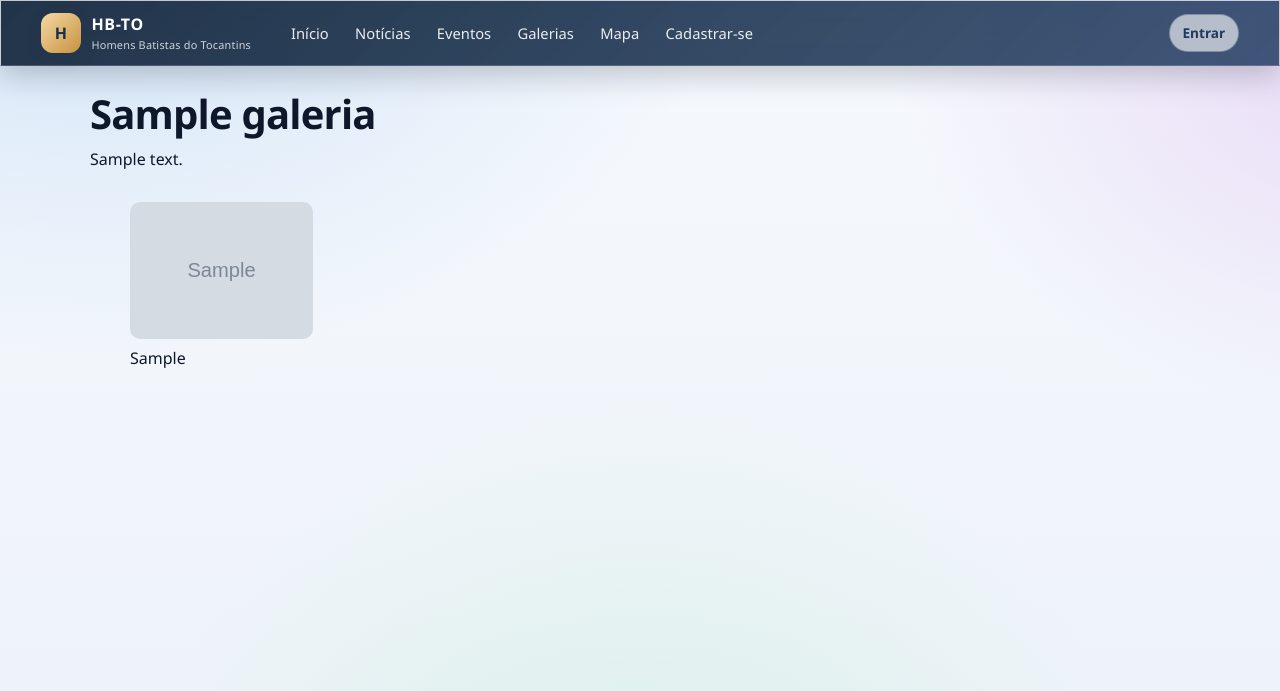
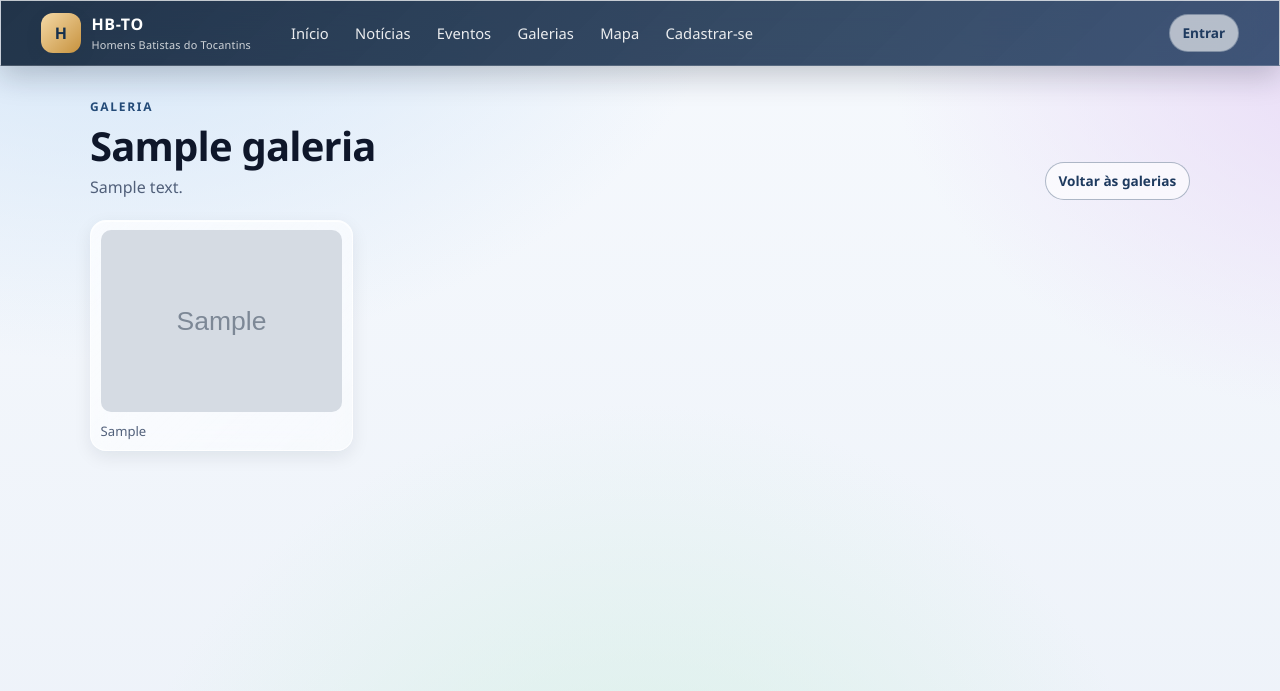
Before and after one commit to IOTABE/hdto, a Django app: a page that uses templates/content/galeria_detalhe.html in a window 1280 px wide. Shown: the top 691 px of the page. Run offline with Django 5.2, Linux system fonts and the light colour scheme; tables that the repository leaves empty hold one stand-in row (values such as "Sample post"); grey boxes marked "Sample" are stand-in pictures; parts of the project's set-up code (start-up, migrations or seed data) failed here and were passed over.

Commit message:
style: aplicar Material UX e glassmorphism aos templates de conteúdo
Padroniza notícias, galerias, páginas institucionais, revogação e login com page-head, glass-card, card-list e prose.

```diff
--- a/static/css/app.css
+++ b/static/css/app.css
@@ -398,8 +398,43 @@ p { margin: 0 0 0.9rem; }
   box-shadow: var(--shadow-1), inset 0 1px 0 rgba(255, 255, 255, 0.85);
   backdrop-filter: blur(16px) saturate(130%);
   padding: 1rem 1.1rem;
+  transition: transform 0.2s var(--ease), box-shadow 0.2s var(--ease);
+}
+.card-list li:hover {
+  transform: translateY(-2px);
+  box-shadow: var(--shadow-2), inset 0 1px 0 rgba(255, 255, 255, 0.9);
 }
 .card-list a { font-weight: 600; text-decoration: none; }
+.card-list h2, .card-list h3 { font-size: 1.05rem; margin: 0 0 0.25rem; }
+.card-list h2 a, .card-list h3 a { color: var(--text); }
+.card-list h2 a:hover, .card-list h3 a:hover { color: var(--primary-600); }
+.card-list p:last-child { margin-bottom: 0; }
+.card-list .empty-state { color: var(--muted); }
+
+/* Conteúdo editorial em vidro */
+.content-card { max-width: 900px; padding: clamp(1.2rem, 4vw, 2rem); }
+.content-card .page-head { margin-top: 0; }
+.article-cover {
+  display: block; width: 100%; height: auto; margin: 0 0 1.2rem;
+  border-radius: var(--radius-md); box-shadow: var(--shadow-1);
+}
+
+/* Galeria em vidro */
+.galeria figure {
+  margin: 0; padding: 0.6rem;
+  background: linear-gradient(135deg, rgba(255, 255, 255, 0.74), rgba(255, 255, 255, 0.46));
+  border: 1px solid var(--glass-border); border-radius: var(--radius-md);
+  box-shadow: var(--shadow-1), inset 0 1px 0 rgba(255, 255, 255, 0.85);
+  backdrop-filter: blur(16px) saturate(130%);
+  -webkit-backdrop-filter: blur(16px) saturate(130%);
+  transition: transform 0.2s var(--ease), box-shadow 0.2s var(--ease);
+}
+.galeria figure:hover { transform: translateY(-2px); box-shadow: var(--shadow-2); }
+.galeria img { display: block; border-radius: var(--radius-sm); }
+.galeria figcaption { margin-top: 0.55rem; font-size: 0.82rem; color: var(--muted); }
+
+/* Aviso centralizado */
+.notice-card { max-width: 680px; margin: 0 auto; }
 
 .split-grid { display: grid; gap: 1rem; grid-template-columns: repeat(2, minmax(0, 1fr)); }
 .plain-list { list-style: none; padding: 0; margin: 0; display: grid; gap: 0.6rem; }
--- a/templates/content/galeria_detalhe.html
+++ b/templates/content/galeria_detalhe.html
@@ -2,8 +2,15 @@
 {% block title %}{{ galeria.titulo }} — HB-TO{% endblock %}
 {% block meta_description %}{{ galeria.descricao }}{% endblock %}
 {% block content %}
-  <h1>{{ galeria.titulo }}</h1>
-  <p>{{ galeria.descricao }}</p>
+  <header class="page-head">
+    <div>
+      <p class="eyebrow">Galeria</p>
+      <h1>{{ galeria.titulo }}</h1>
+      {% if galeria.descricao %}<p class="subtitle">{{ galeria.descricao }}</p>{% endif %}
+    </div>
+    <a class="btn btn--outlined btn--sm" href="{% url 'galeria-lista' %}">Voltar às galerias</a>
+  </header>
+
   <div class="galeria">
     {% for foto in fotos %}
       <figure>
@@ -11,7 +18,7 @@
         {% if foto.legenda %}<figcaption>{{ foto.legenda }}</figcaption>{% endif %}
       </figure>
     {% empty %}
-      <p>Nenhuma foto nesta galeria.</p>
+      <p class="glass-card empty-state">Nenhuma foto nesta galeria.</p>
     {% endfor %}
   </div>
 {% endblock %}
--- a/templates/registration/login.html
+++ b/templates/registration/login.html
@@ -1,5 +1,5 @@
 {% extends "base.html" %}
-{% block title %}Entrar — HDTO{% endblock %}
+{% block title %}Entrar — HB-TO{% endblock %}
 {% block content %}
   <section class="auth-layout">
     <div class="auth-intro">
@@ -14,9 +14,6 @@
     </div>
     <div class="glass-card form-card auth-card">
       <h2>Entrar</h2>
-      {% if form.errors %}
-        <div class="form-alert" role="alert"><p>E-mail ou senha inválidos.</p></div>
-      {% endif %}
       <form method="post" novalidate>
         {% csrf_token %}
         {% include "includes/form_fields.html" %}
```
Also changed, not shown: templates/content/galeria_lista.html (+12 -4 lines), templates/content/noticia_detalhe.html (+17 -4 lines), templates/content/noticia_lista.html (+11 -4 lines), templates/content/pagina.html (+9 -3 lines), templates/members/revogado.html (+8 -3 lines).
